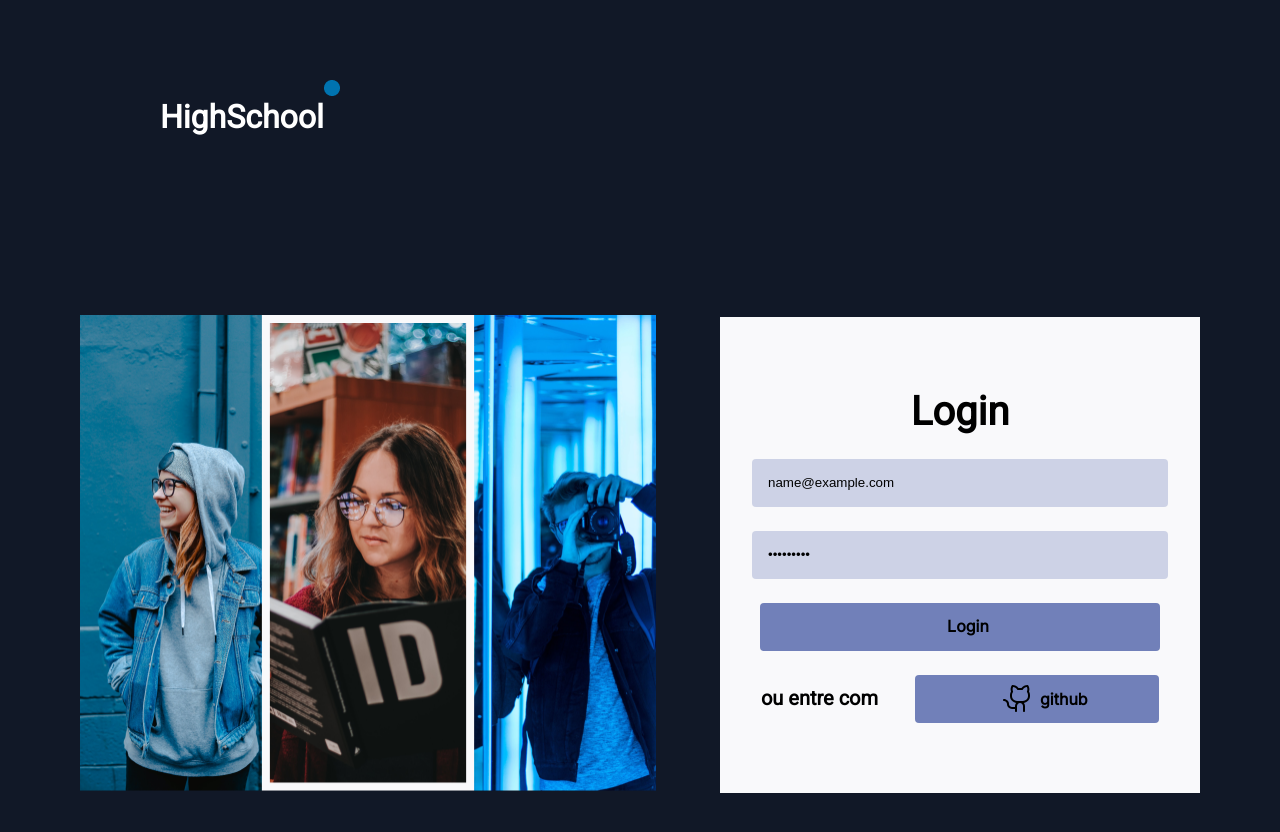
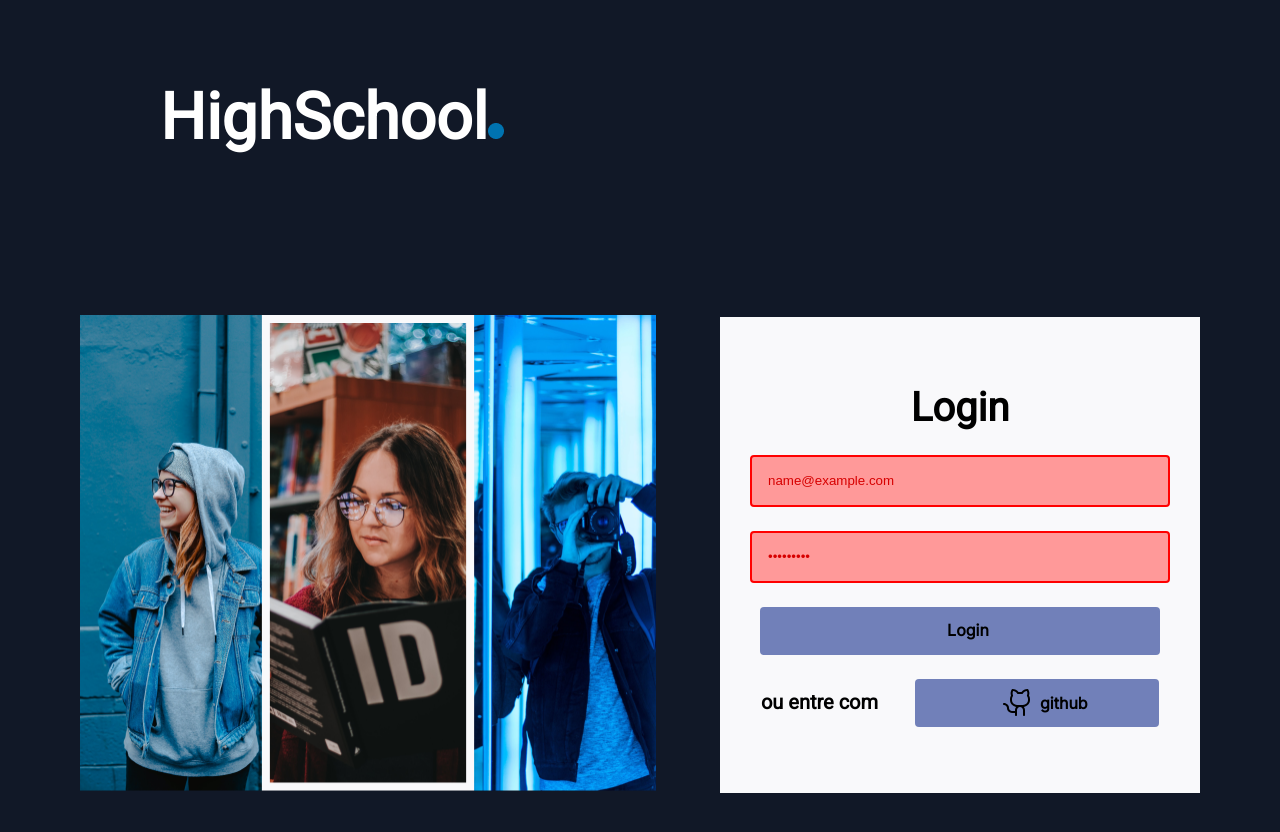
Before and after one commit to irysroseh/highschool, a plain HTML site: page HighSchool/index.html in a window 1280 px wide. Both pictures are taken after typing "name@example.com", "Sample123" into the empty fields and a click on the button "Login". Drawn offline with Linux system fonts and the light colour scheme.

Commit message:
Add files via upload

```diff
--- a/HighSchool/sript.js
+++ b/HighSchool/sript.js
@@ -11,6 +11,13 @@ loginBtn.addEventListener("click", (e) =>{
     console.log(passwordRegex.test(password.value))
 
     if(!mailRegex.test(email.value) || !passwordRegex.test(password.value)) {
-        alert('Email ou senha Invalido')
+        document.getElementById("password").style.border = "2px Solid red"
+        document.getElementById("e-mail").style.border = "2px Solid red"
+        document.getElementById("password").style.backgroundColor = "#ff9999"
+        document.getElementById("e-mail").style.backgroundColor = "#ff9999"
+        document.getElementsByName("password")[0].placeholder = "Invalido"
+        document.getElementsByName("e-mail")[0].placeholder = "Invalido"
+        document.getElementById("password").style.color = "#d70000"
+        document.getElementById("e-mail").style.color = "#d70000"
     }
 })
--- a/HighSchool/style.css
+++ b/HighSchool/style.css
@@ -12,6 +12,7 @@ body {
 .title{
     display: flex;
     flex-direction: row;
+    align-items:baseline;
     width: 328px;
     height: 75px;
     color: #fff;
@@ -21,13 +22,14 @@ body {
     font-style: normal;
     font-weight: 400;
     line-height: 75px;
+    font-size: 32px;
     padding-top: 80px;
     padding-left: 160px;
 }
 
 #bolinha{
+    height: 16px;
     width: 16px;
-    height: 16px;
 }
 
 .container {
```
